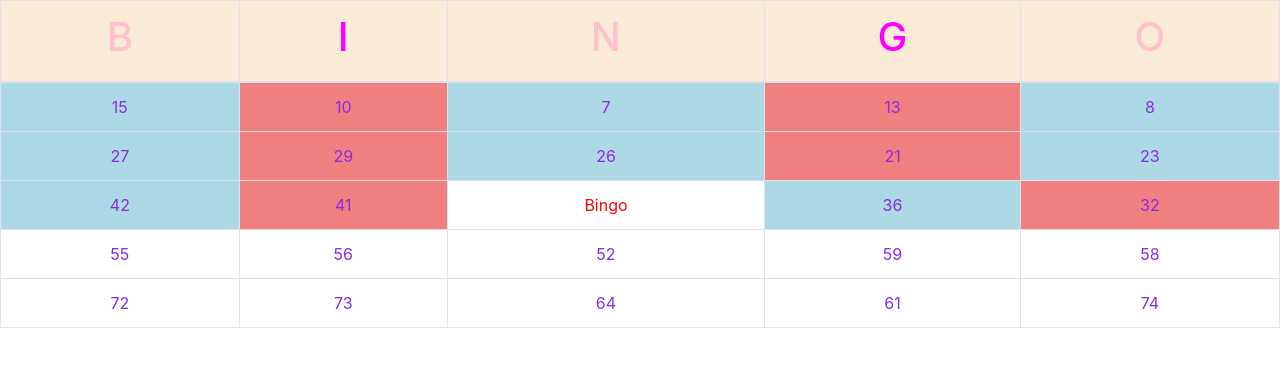
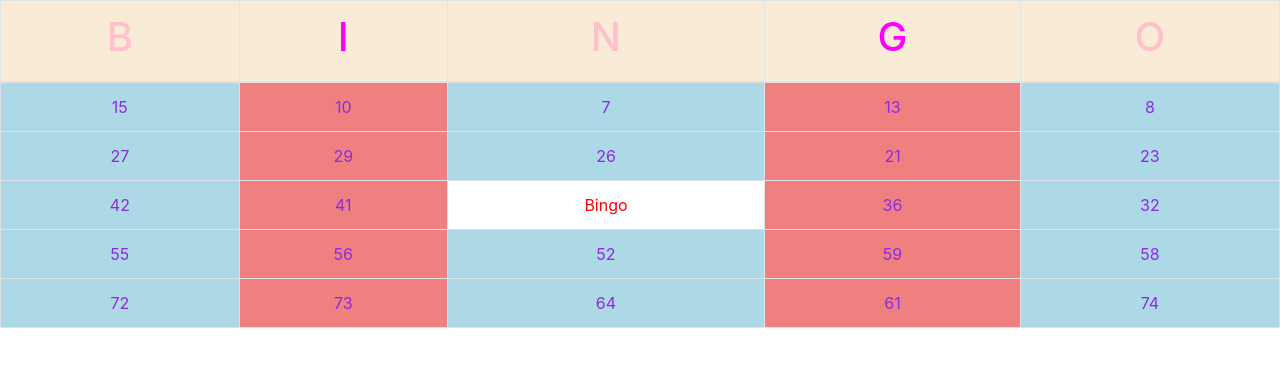
Before and after one commit to MharComarx/Bingo-, a plain HTML site: page index.html in a window 1280 px wide. Drawn offline with nearby package versions, Linux system fonts and the light colour scheme.

Commit message:
changes color

```diff
--- a/index.html
+++ b/index.html
@@ -43,24 +43,24 @@
                     <td style="background-color: lightblue;">42</td>
                     <td style="background-color: lightcoral;">41</td>
                     <td style="color:red;">Bingo</td>
-                    <td style="background-color: lightblue;">36</td>
-                    <td style="background-color: lightcoral;">32</td>
+                    <td style="background-color: lightcoral;">36</td>
+                    <td style="background-color: lightblue;">32</td>
                 </tr>
 
                 <tr style="color:blueviolet;">
-                    <td>55</td>
-                    <td>56</td>
-                    <td>52</td>
-                    <td>59</td>
-                    <td>58</td>
+                    <td style="background-color: lightblue;">55</td>
+                    <td style="background-color: lightcoral;">56</td>
+                    <td style="background-color: lightblue;">52</td>
+                    <td style="background-color: lightcoral;">59</td>
+                    <td style="background-color: lightblue;">58</td>
                 </tr>
 
                 <tr style="color:blueviolet;">
-                    <td>72</td>
-                    <td>73</td>
-                    <td>64</td>
-                    <td>61</td>
-                    <td>74</td>
+                    <td style="background-color: lightblue;">72</td>
+                    <td style="background-color: lightcoral;">73</td>
+                    <td style="background-color: lightblue;">64</td>
+                    <td style="background-color: lightcoral;">61</td>
+                    <td style="background-color: lightblue;">74</td>
                 </tr>
 
             </tbody>
```
